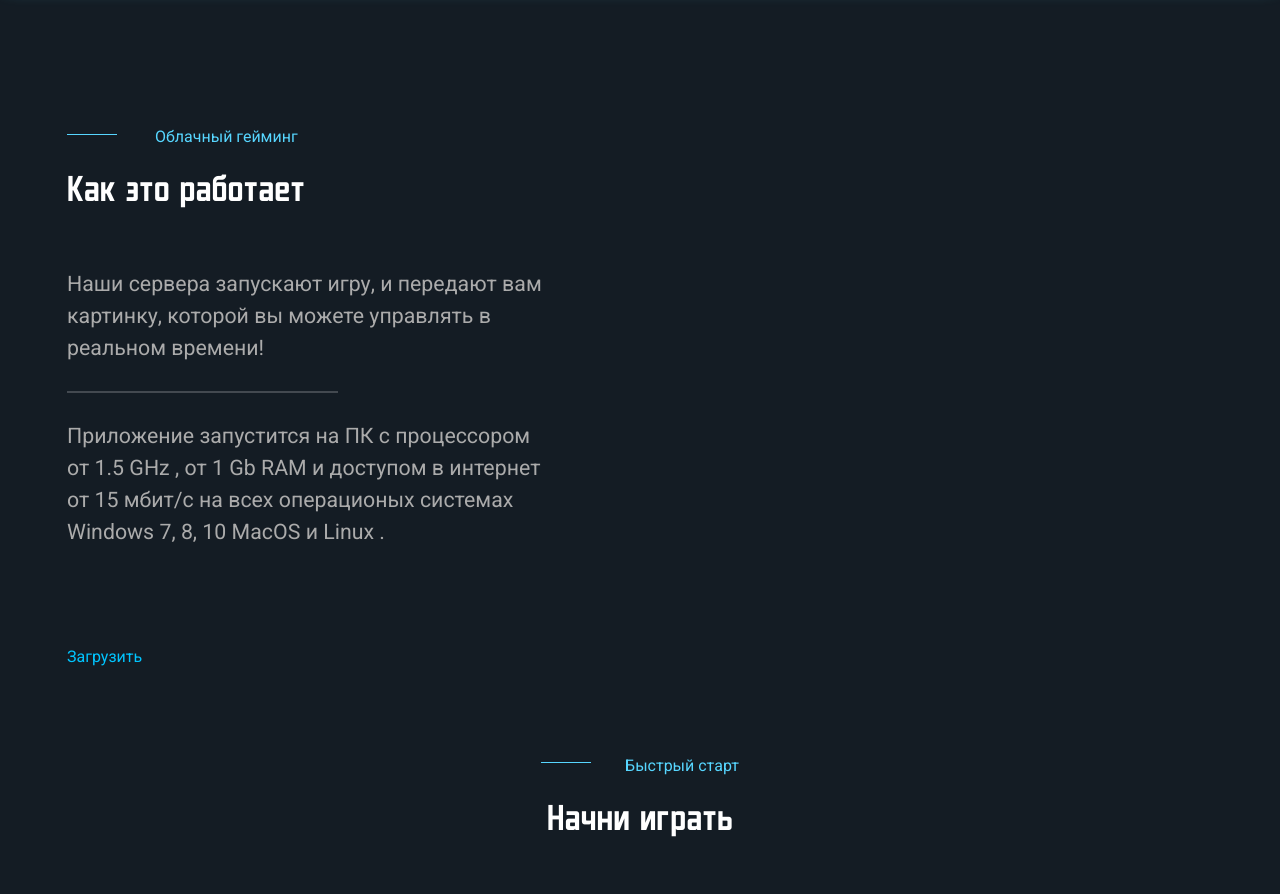
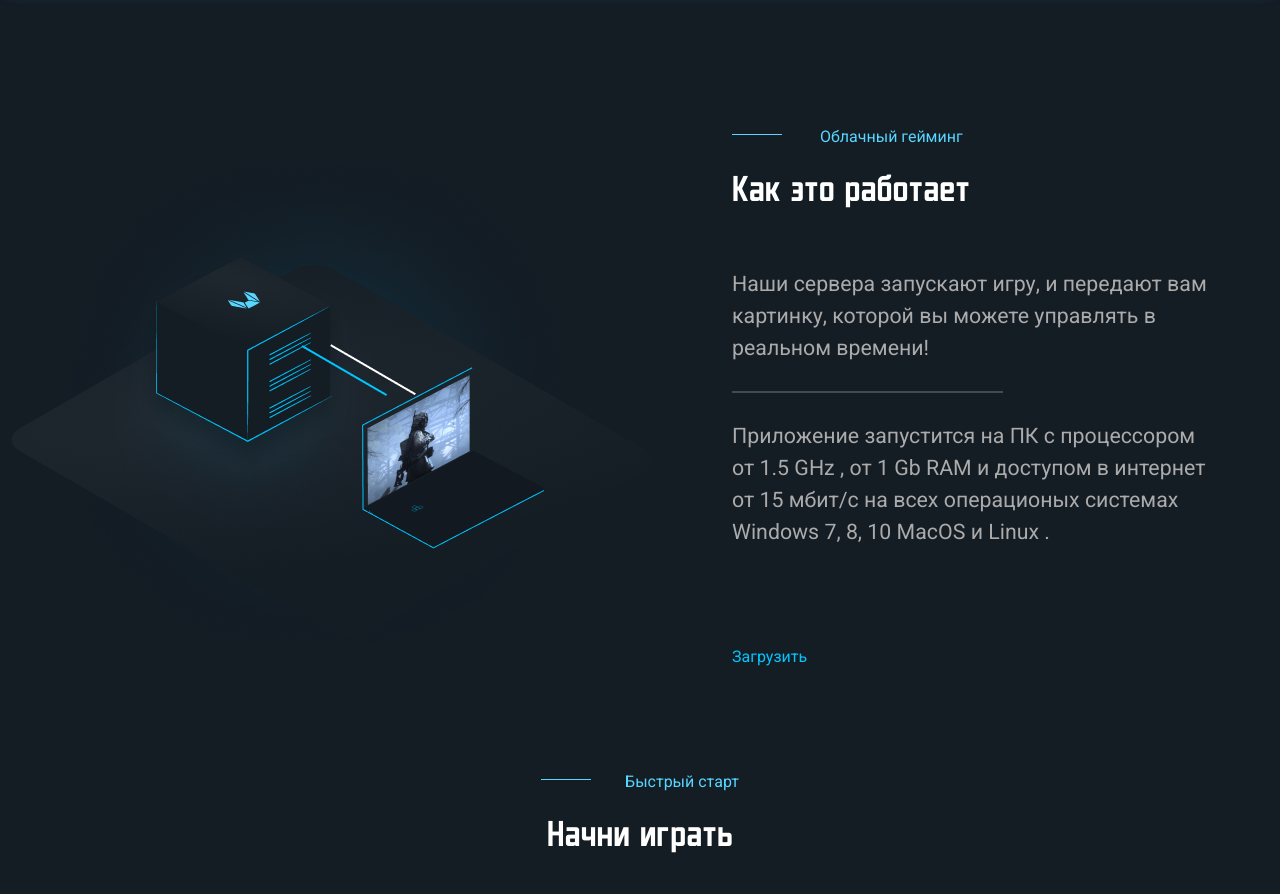
Before and after one commit to VVKoshkin/Warplaycloud, a plain HTML site: page index.html in a window 1280 px wide. Shown: the part 820-1714 px from the top of the page. Drawn offline with nearby package versions, Linux system fonts and the light colour scheme; the site is published under a folder, as on GitHub Pages, so addresses that start at the root find nothing.

Commit message:
убран слеш в изображении

```diff
--- a/index.html
+++ b/index.html
@@ -49,7 +49,7 @@
                 </section>
                 <!-- /.slider -->
                 <section class="how-it-works">
-                    <img src="/img/ImageServerHost.png" alt="" class="hit-img">
+                    <img src="img/ImageServerHost.png" alt="" class="hit-img">
                     <div class="hit-desc">
                         <h6 class="hit-lilheader"><hr>
                             Облачный гейминг</h6>
```
